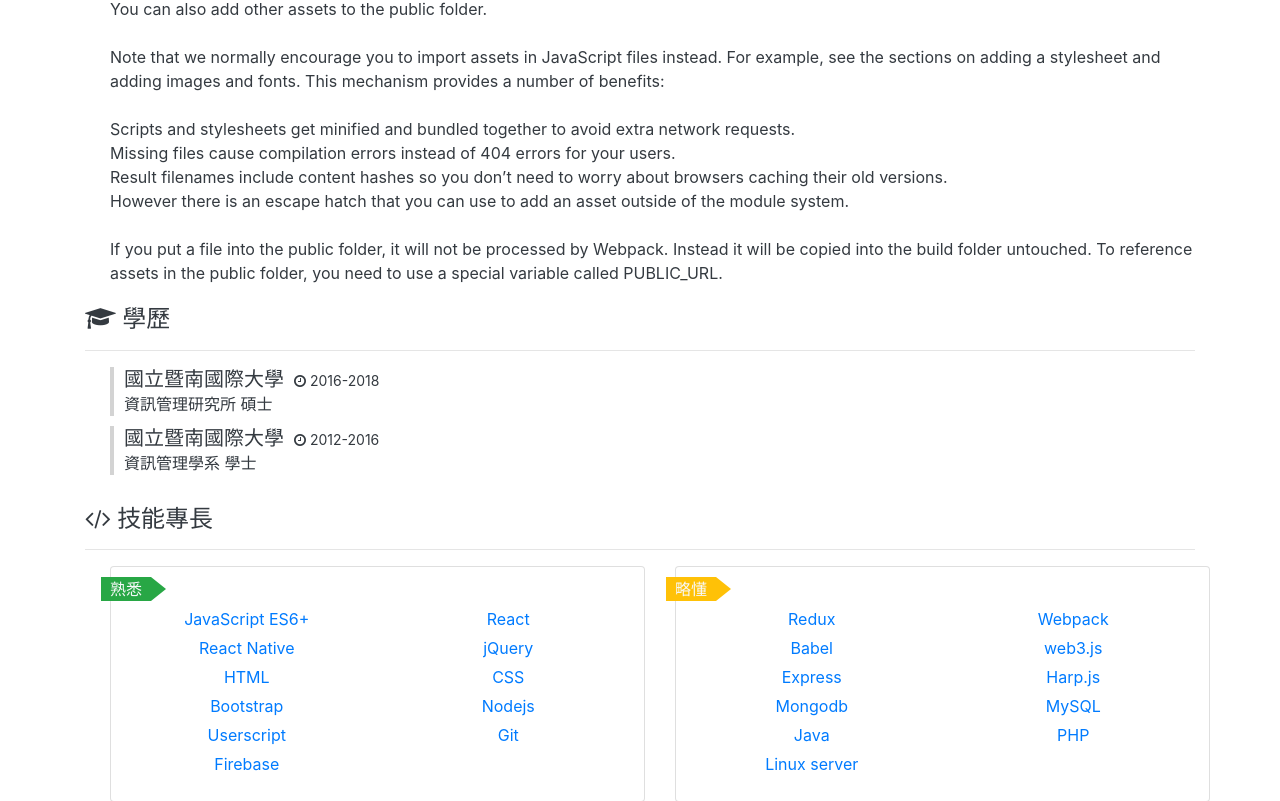
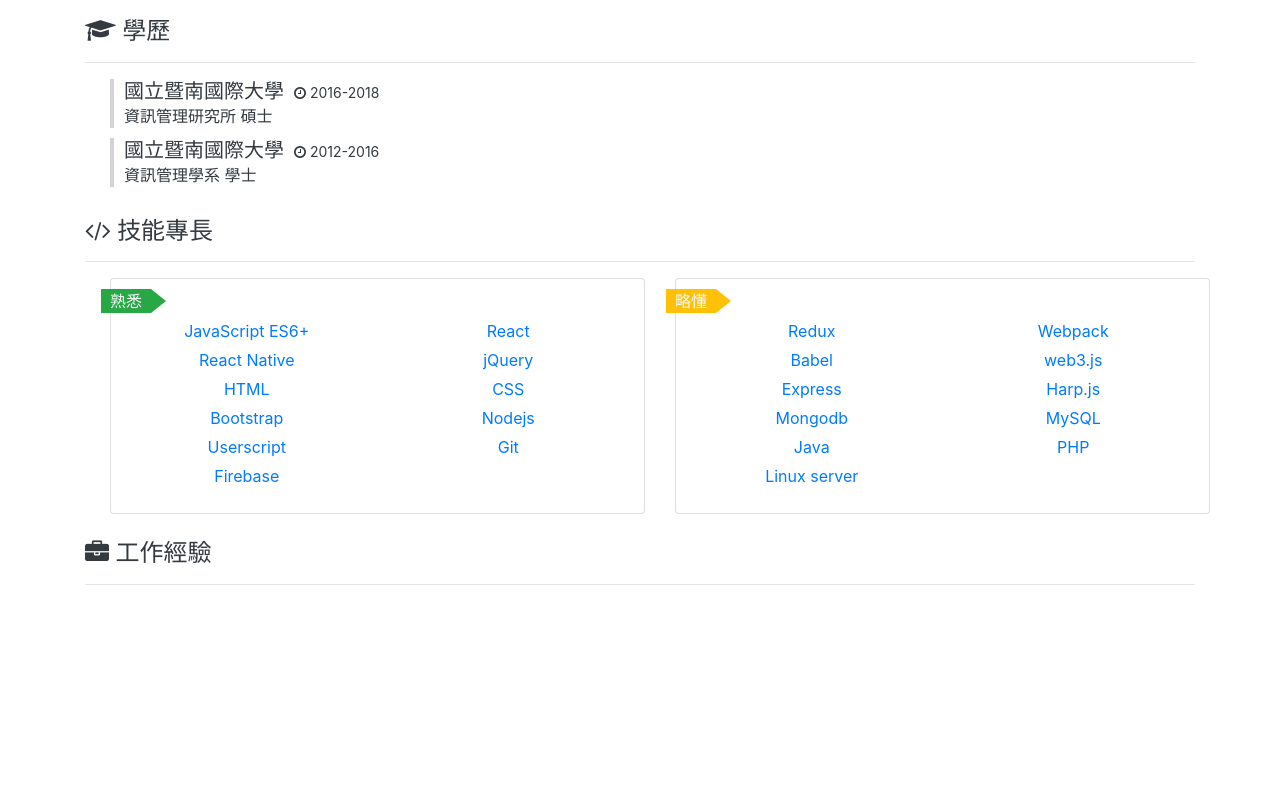
Before and after one commit to x3388638/x3388638.github.io, a React (Create React App) app: page / in a window 1280 px wide. Shown: the part 721-1522 px from the top of the page. After the commit the page ends 1372 px from the top, so only its background shows below. Built offline with nearby package versions, Linux system fonts and the light colour scheme.

Commit message:
add Work; fix about content

```diff
--- a/src/App.js
+++ b/src/App.js
@@ -7,6 +7,7 @@ import Jumbo from './Jumbo';
 import About from './About';
 import Education from './Education';
 import Skill from './Skill';
+import Work from './Work';
 
 import './App.css';
 
@@ -18,6 +19,7 @@ export default class App extends Component {
 				<About />
 				<Education />
 				<Skill />
+				<Work />
 			</Container>
 		);
 	}
--- a/src/Skill.js
+++ b/src/Skill.js
@@ -3,9 +3,7 @@ import {
 	Container,
 	Col,
 	Row,
-	Card,
-	CardTitle,
-	CardText
+	Card
 } from 'reactstrap';
 import BlockTitle from './BlockTitle';
 
--- /dev/null
+++ b/src/Work.css
@@ -0,0 +1,4 @@
+.Work {
+	padding-top: 20px;
+	color: var(--dark);
+}
--- /dev/null
+++ b/src/Work.js
@@ -0,0 +1,26 @@
+import React from 'react';
+import {
+	Container,
+	Row,
+	Col
+} from 'reactstrap';
+import BlockTitle from './BlockTitle';
+
+import './Work.css';
+
+export default class Work extends React.Component {
+	render() {
+		return (
+			<Container className="Work">
+				<Row>
+					<Col>
+						<BlockTitle
+							icon="briefcase"
+							title="工作經驗"
+						/>
+					</Col>
+				</Row>
+			</Container>
+		)
+	}
+}
```
Also changed, not shown: public/content/about.txt.
